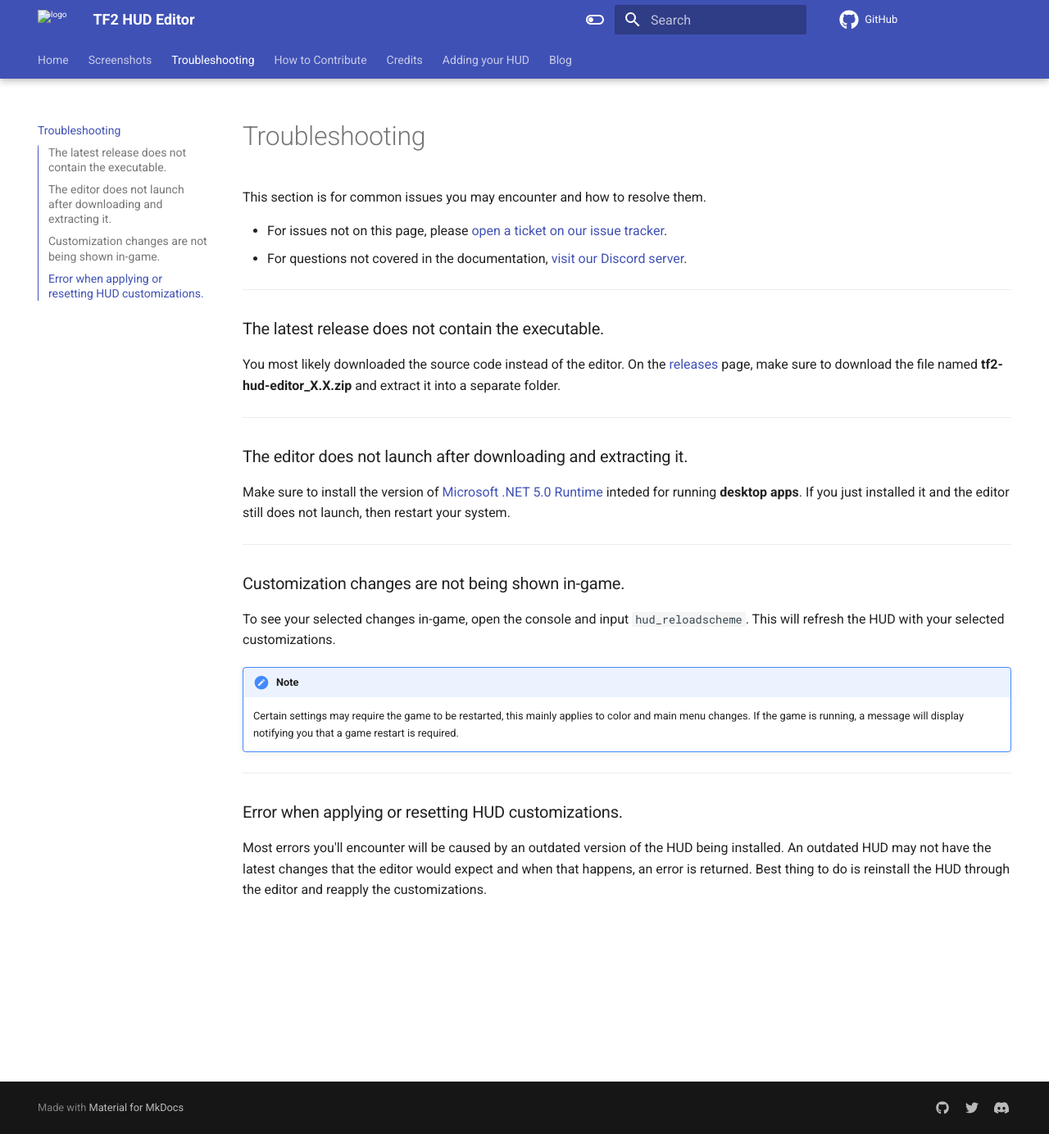
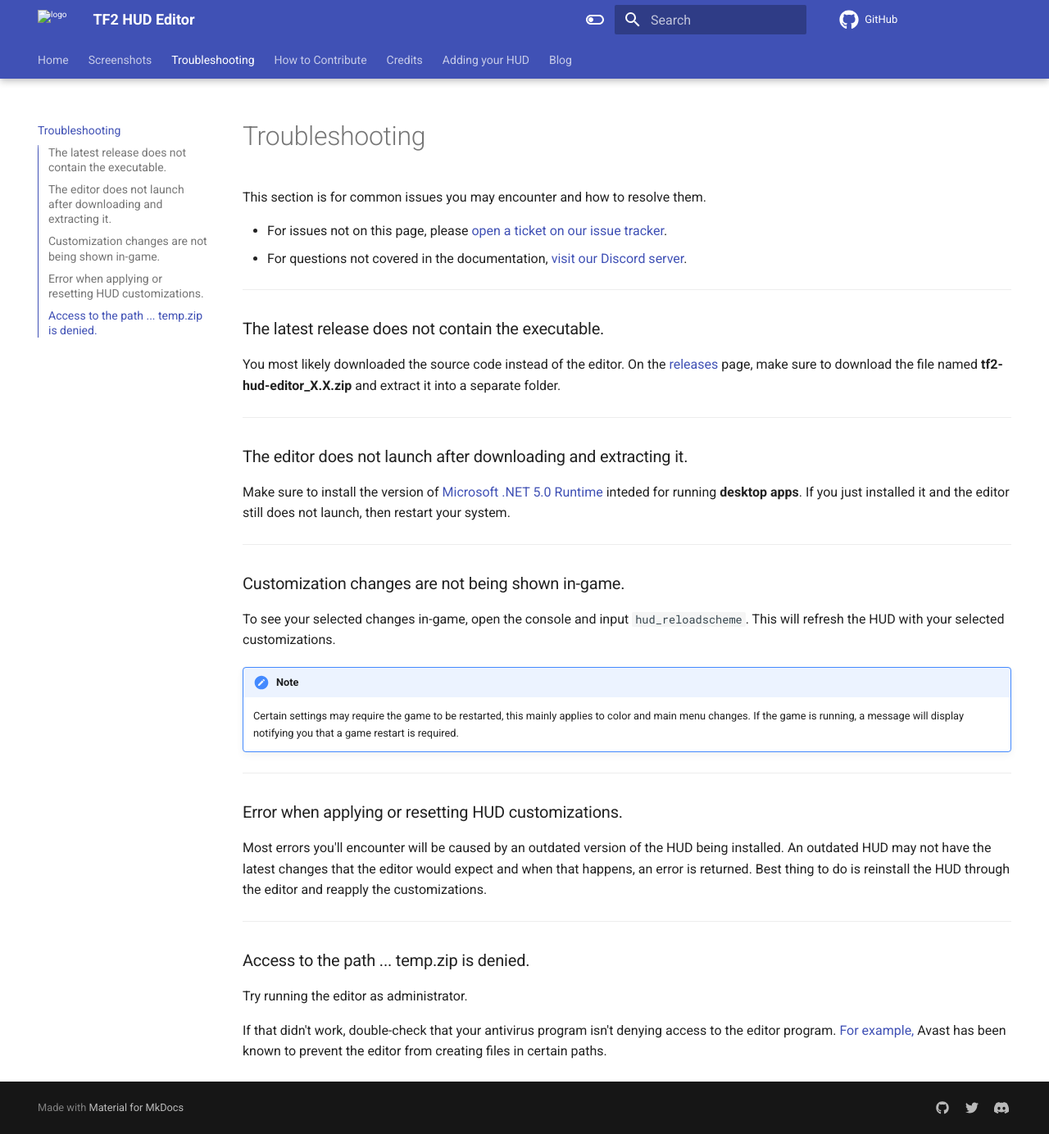
Before and after one commit to CriticalFlaw/TF2HUD.Editor, an MkDocs documentation site: the page built from docs/troubleshoot.md, in a window 1280 px wide and 1384 px high. Shown: the whole window at 82% size. Built offline with MkDocs 1.6.1 and Material for MkDocs 9.7.7, drawn with Linux system fonts in a browser that asks for light colours; comment, search, counter and statistics services are not loaded.

Commit message:
Update troubleshoot documentation to describe antivirus permissions issue.

```diff
--- a/docs/troubleshoot.md
+++ b/docs/troubleshoot.md
@@ -26,9 +26,16 @@ To see your selected changes in-game, open the console and input `hud_reloadsche
 ### Error when applying or resetting HUD customizations.
 Most errors you'll encounter will be caused by an outdated version of the HUD being installed. An outdated HUD may not have the latest changes that the editor would expect and when that happens, an error is returned. Best thing to do is reinstall the HUD through the editor and reapply the customizations.
 
+---
+
+### Access to the path ... temp.zip is denied.
+Try running the editor as administrator.
+
+If that didn't work, double-check that your antivirus program isn't denying access to the editor program. [For example,][example-avast-issue] Avast has been known to prevent the editor from creating files in certain paths.
 
 <!-- MARKDOWN LINKS -->
 [issues-link]: https://github.com/CriticalFlaw/TF2HUD.Editor/issues
 [discord-link]: https://discord.gg/hTdtK9vBhE
 [releases-link]: https://github.com/CriticalFlaw/TF2HUD.Editor/releases
 [runtime-link]: https://dotnet.microsoft.com/download/dotnet/5.0/runtime
+[example-avast-issue]: https://github.com/CriticalFlaw/TF2HUD.Editor/issues/107
```
